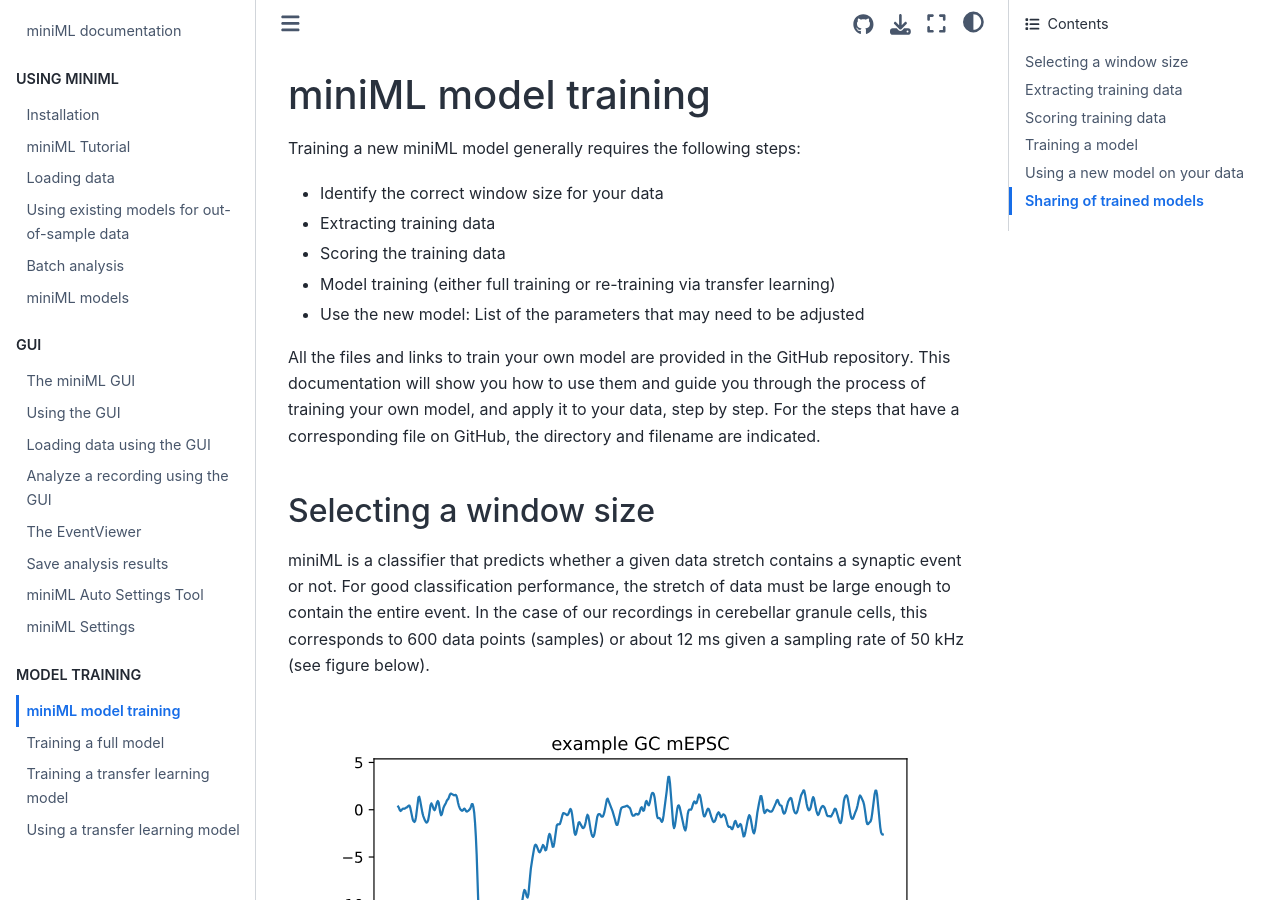
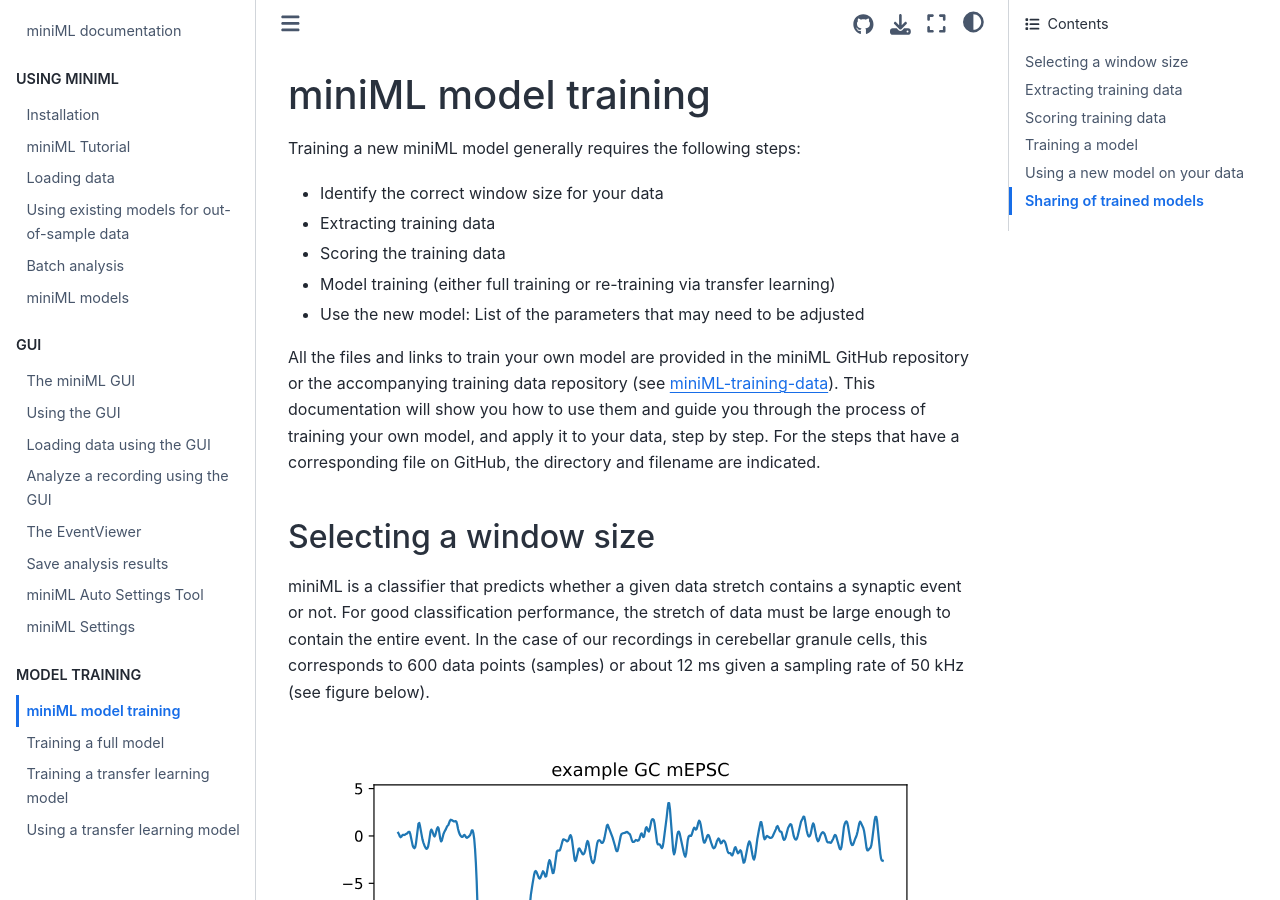
Before and after one commit to delvendahl/miniML, a Jupyter Book: the page built from docs/training/model_training.md, in a window 1280 px wide and 900 px high. Built offline with Jupyter Book 1.0.4 settings and Sphinx 7.4.7 and the Sphinx Book theme 1.1.4, drawn with Linux system fonts in a browser that asks for light colours.

Commit message:
:books: refer to GitHub repository for training data creation

```diff
--- a/docs/training/model_training.md
+++ b/docs/training/model_training.md
@@ -7,7 +7,7 @@
 - Model training (either full training or re-training via transfer learning)
 - Use the new model: List of the parameters that may need to be adjusted
 
-All the files and links to train your own model are provided in the GitHub repository. This documentation will show you how to use them and guide you through the process of training your own model, and apply it to your data, step by step. For the steps that have a corresponding file on GitHub, the directory and filename are indicated.
+All the files and links to train your own model are provided in the miniML GitHub repository or the accompanying training data repository (see [miniML-training-data](https://github.com/delvendahl/miniML-training-data)). This documentation will show you how to use them and guide you through the process of training your own model, and apply it to your data, step by step. For the steps that have a corresponding file on GitHub, the directory and filename are indicated.
 
 
 ## Selecting a window size
```
